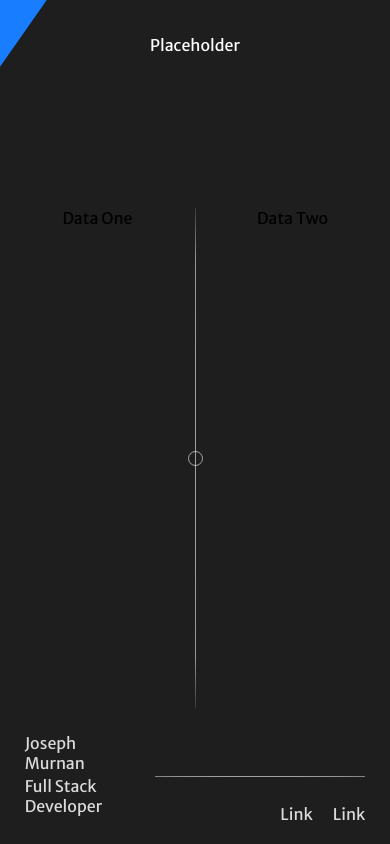
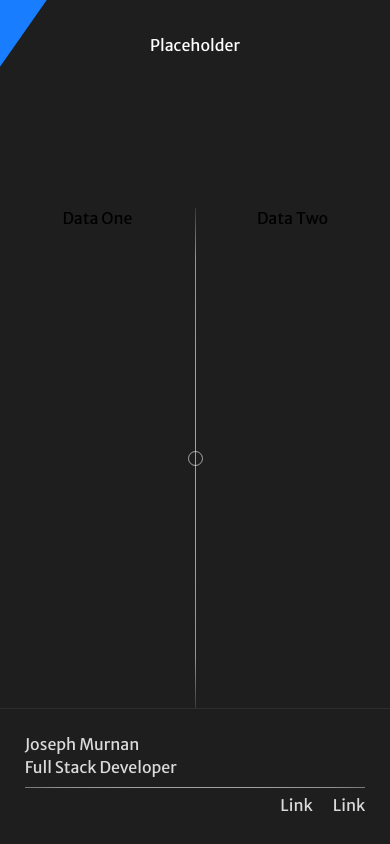
Before and after one commit to Joseph-Murnan/developer-site, a Next.js app: page / in a window 390 px wide. Shown: the part 988-1832 px from the top of the page. Built offline with nearby package versions, Linux system fonts and the light colour scheme.

Commit message:
Updating footer and terminal styles.

```diff
--- a/components/Hero/Terminal/Terminal.module.css
+++ b/components/Hero/Terminal/Terminal.module.css
@@ -14,6 +14,7 @@
     border:1px solid #272729;
     position:absolute;
     top:calc(50% - 50px);
+    font-size:17px;
 }
 
 .windowBar, .tab {
@@ -47,8 +48,7 @@
 
 .user {
     position:relative;
-    font-size:18px;
-    margin:0px 0px 0px 17px;
+    margin:0px 0px 0px 14px;
 }
 
 .user::before {
@@ -62,9 +62,8 @@
     background:transparent;
     width:100%;
     height:100%;
-    padding:7px 10px 0 97px;
+    padding:8px 10px 0 90px;
     color:white;
-    font-size:18px;
     border:0;
     resize:none;
     overflow-y:scroll;
--- a/styles/globals.css
+++ b/styles/globals.css
@@ -129,6 +129,7 @@ input, button {
 
 footer {
   background-color: #1e1e1e;
+  border-top: 1px solid #2d2d2d;
   padding: 25px 0 20px 0;
   position: relative;
   z-index: 1;
@@ -141,10 +142,9 @@ footer {
     footer .dividerContainer .divider {
       height: 1px;
       width: 85%;
-      margin-left: 20px;
-      background-image: linear-gradient(to right, #ffffff70 0, #ffffff85 10%, #ffffff95 33%, #ffffff95 66%, #ffffff85 90%, #ffffff70 100%); }
+      background-image: linear-gradient(to right, #ffffff65 0, #ffffff82 10%, #ffffff95 33%, #ffffff95 66%, #ffffff82 90%, #ffffff65 100%); }
   footer .linkContainer {
-    margin-top: -15px;
+    margin-top: -14px;
     text-align: right; }
     footer .linkContainer a {
       margin-left: 20px; }
@@ -180,5 +180,16 @@ footer {
 
   .section {
     font-size: 16px; } }
+@media (max-width: 1300px) {
+  footer .dividerContainer .divider {
+    width: 75%; } }
+@media (max-width: 767px) {
+  footer .dividerContainer {
+    flex-wrap: wrap; }
+    footer .dividerContainer .divider {
+      margin: 7px 0;
+      width: 100%; }
+  footer .linkContainer {
+    margin-top: 0; } }
 
 /*# sourceMappingURL=globals.css.map */
--- a/styles/scss/globals.scss
+++ b/styles/scss/globals.scss
@@ -61,6 +61,7 @@ footer {
     background-color:$black;
     // border-width:1px 0px 0px 0px;
     // border-style:solid;
+    border-top:1px solid #2d2d2d;
     padding:25px 0 20px 0;
     position:relative;
     z-index:1;
@@ -75,12 +76,11 @@ footer {
             height:1px;
             width:85%;
             // background-color:#abaaaa;
-            margin-left:20px;
-            background-image:linear-gradient(to right, #ffffff70 0, #ffffff85 10%, #ffffff95 33%, #ffffff95 66%, #ffffff85 90%, #ffffff70 100%);
+            background-image:linear-gradient(to right, #ffffff65 0, #ffffff82 10%, #ffffff95 33%, #ffffff95 66%, #ffffff82 90%, #ffffff65 100%);
         }
     }
     .linkContainer {
-        margin-top:-15px;
+        margin-top:-14px;
         text-align:right;
         a {
             margin-left:20px;
@@ -147,3 +147,24 @@ footer {
         font-size:16px;
     }
 }
+
+@media (max-width:1300px) {
+    footer .dividerContainer .divider {
+        width:75%;
+    }
+}
+
+@media (max-width:767px) {
+    footer {
+        .dividerContainer {
+            flex-wrap:wrap;
+            .divider {
+                margin:7px 0;
+                width:100%;
+            }
+        }
+        .linkContainer {
+            margin-top:0;
+        }
+    }
+}
```
Also changed, not shown: 1 other file (tests, documents, lock files or other folders).
